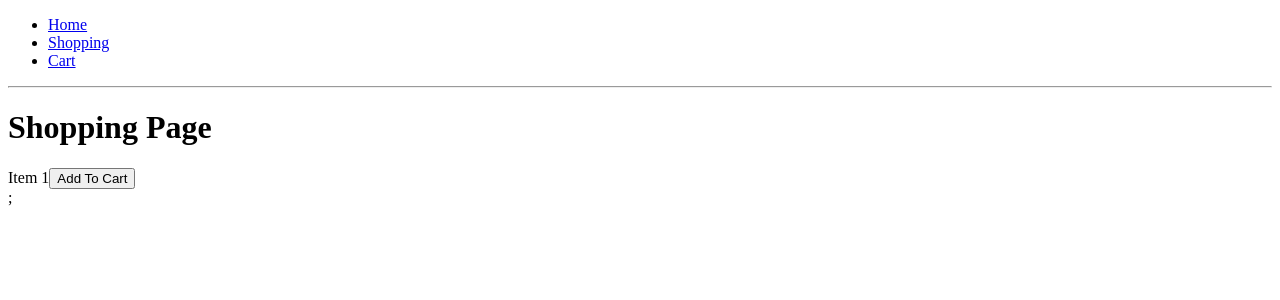
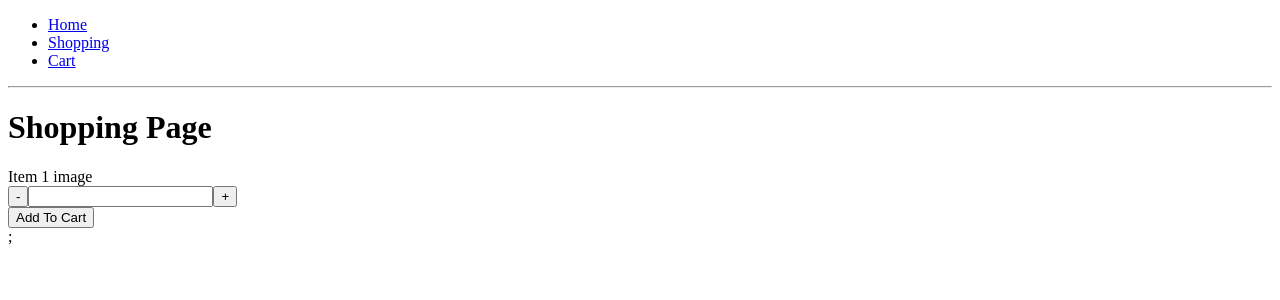
Before and after one commit to hwblue24/shoppingCartProject, a React (Vite) app: page /shopping in a window 1280 px wide. Shown: the top 300 px of the page. Built offline with nearby package versions, Linux system fonts and the light colour scheme.

Commit message:
user can input number of items and increment/decrement using plus/minus

```diff
--- a/src/NavBar.jsx
+++ b/src/NavBar.jsx
@@ -8,6 +8,7 @@ import './App.css'
 const NavBar = () => {
 
   const [cartCount, setCartCount] = useState(null); //handles cartCount
+  const [itemCount, setItemCount] = useState(null) //handles decrement/increment items
 
   return (
 
@@ -24,7 +25,7 @@ const NavBar = () => {
         </li>
       </ul>
       <hr />
-      <Outlet context={[cartCount, setCartCount]} />;
+      <Outlet context={[cartCount, setCartCount, itemCount, setItemCount]} />;
 
     </div>
   );
--- a/src/shopping.jsx
+++ b/src/shopping.jsx
@@ -1,10 +1,17 @@
 import { Link } from "react-router";
 import { useOutletContext } from "react-router";
 const Shopping = () => {
-  const [cartCount, setCartCount] = useOutletContext();
+  const [cartCount, setCartCount, itemCount, setItemCount] = useOutletContext();
 
+  const incrementItem = () => {
+    setItemCount(itemCount+1)
+  }
 
-  const increment = () => {
+  const decrementItem = () => {
+    setItemCount(itemCount-1)
+  }
+
+  const incrementCartCount = () => {
     setCartCount(cartCount+1)
   }
   return (
@@ -12,8 +19,29 @@ const Shopping = () => {
       <h1>Shopping Page</h1>
       <div>
         <div>
-        Item 1
-        <button onClick = {increment}>Add To Cart</button>
+          <div>
+            Item 1 image
+          </div>
+          <div className = "itemQuantityParent" >
+            <button className="decrement" onClick = {decrementItem}>
+              -
+            </button>
+
+            <input
+              type="text"
+              name="itemQuantity"
+              id="itemQuantity"
+              value = {itemCount}
+              onChange = {(e) => setItemCount(Number(e.target.value))}
+            />
+
+            <button className="increment" onClick = {incrementItem}>
+              +
+            </button>
+
+          </div>
+
+        <button onClick = {incrementCartCount}>Add To Cart</button>
         </div>
       </div>
 
```
